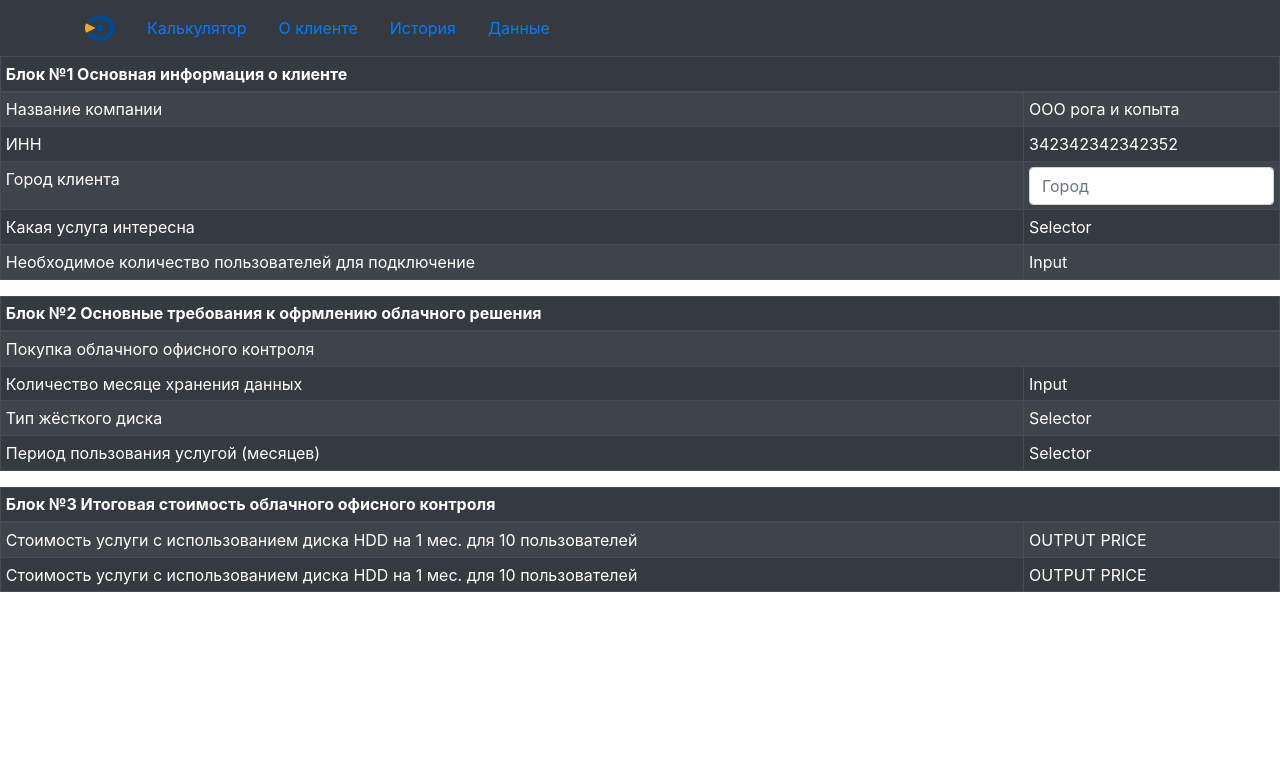
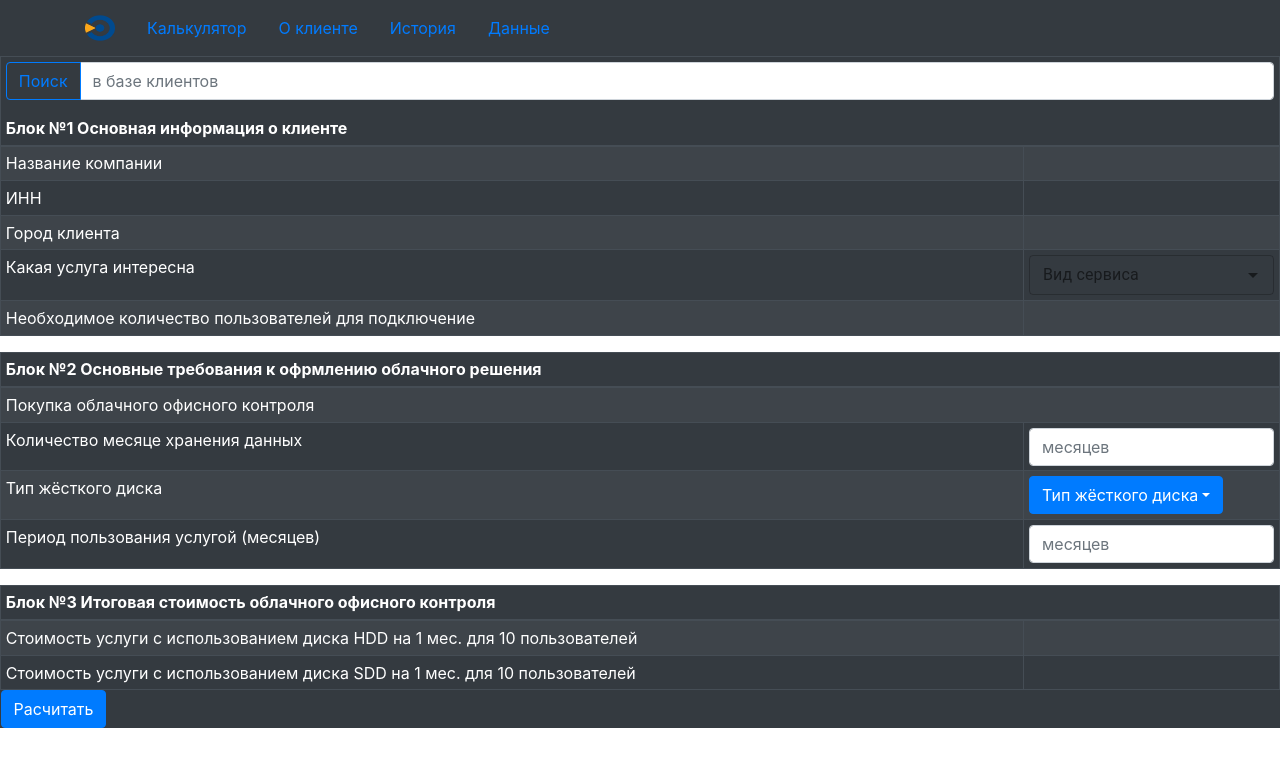
Before and after one commit to Fessaer/managingPlans, a React (Create React App) app: page / in a window 1280 px wide. Shown: the top 766 px of the page. Built offline with nearby package versions, Linux system fonts and the light colour scheme; no server answers; the database is empty; the HTML template or start-up script is replaced by a standard one.

Commit message:
add full functional

```diff
--- a/src/Pages/Home.jsx
+++ b/src/Pages/Home.jsx
@@ -1,13 +1,101 @@
 import React, { Component } from 'react';
-import { Table } from 'react-bootstrap';
+import { Table, Dropdown, DropdownButton, Button } from 'react-bootstrap';
+import firebase from 'firebase/app';
+import TextField from '@material-ui/core/TextField';
+import Autocomplete from '@material-ui/lab/Autocomplete';
 
 export default class Home extends Component {
   constructor(props) {
     super(props);
+    this.data = {}
+    this.state = {company:{}}
   }
-  handleClick = () => {
+  componentDidMount = async () => {
+      try {
+          const query_clientsList = await firebase.database().ref('clients').once('value')
+          const clientsList = query_clientsList.val()
+          this.data = clientsList
+      } catch (error) {
+          console.log(error.message)
+          throw error
+      }
 
   }
+  changeService = () => {
+    return (
+      <Autocomplete
+
+        id="combo-box-demo"
+        size="small"
+        onInputChange={this.changeServise}
+        options={[{title: 'Облачное решение'}, {title: 'Установка локального сервера'}]}
+        getOptionLabel={(option) => option.title}
+        getOptionSelected={(option, value) => option.id === value.id}
+        style={{ width: '100%', height: 'auto' }}
+        renderInput={(params) => <TextField {...params} label="Вид сервиса" variant="outlined" />}
+      />
+    )
+  }
+  handleChengeSearch = (e) => {
+    this.setState({search: e.target.value, company: {}})
+  }
+  clickSearch = () => {
+    console.log(this.state.search)
+    console.log(this.data)
+    for (const item in this.data) {
+      if (this.data[item].companyName === this.state.search) {
+        this.setState({search: this.state.search, company: this.data[item]}, console.log(this.state, 'state'))
+
+      }
+    }
+    // const array = Object.entries(this.data)
+
+  }
+  renderSearch = () => {
+    return (
+    <div className="input-group mb-3">
+      <div className="input-group-prepend">
+        <button className="btn btn-outline-primary" type="button" id="button-addon1" onClick={this.clickSearch}>Поиск</button>
+      </div>
+      <input type="text" className="form-control" placeholder="в базе клиентов" aria-label="Example text with button addon" aria-describedby="button-addon1" onChange={this.handleChengeSearch} />
+    </div>
+    )
+  }
+  numberOfMonthsSaveData = (e) => {
+    const value = e.target.value
+    const dataObj = this.state
+    dataObj.company.numberOfmonths = value
+    this.setState({dataObj})
+  }
+  numberOfMonthsService = (e) => {
+    const value = e.target.value
+    const dataObj = this.state
+    dataObj.company.serviceUsagePeriod = value
+    this.setState({dataObj})
+  }
+  clickMath = () => {
+    const dataObj = this.state
+    // const priceHdd = dataObj.company.typeHDD
+    const priceServiceUsagePeriod = dataObj.company.serviceUsagePeriod
+    const priceNumberOfmonths = dataObj.company.numberOfmonths
+    let priceHDD = 3.4 * priceServiceUsagePeriod * priceNumberOfmonths
+    let priceSDD = 51 * priceServiceUsagePeriod * priceNumberOfmonths
+    dataObj.company.priceHDD = priceHDD
+    dataObj.company.priceSSD = priceSDD
+    this.setState({dataObj})
+
+
+
+    console.log(this.state)
+  }
+  handleHHD = (e) => {
+    const value = e.target.text
+    const dataObj = this.state
+    dataObj.company.typeHDD = value
+    this.setState({dataObj})
+    // console.log(e.target.text)
+  }
+
     render() {
         return (
             <div>
@@ -15,30 +103,32 @@ export default class Home extends Component {
   <thead>
     <tr>
       <th colSpan="2">
-          Блок №1 Основная информация о клиенте
+      {this.renderSearch()}
+      Блок №1 Основная информация о клиенте
+
       </th>
     </tr>
   </thead>
   <tbody>
     <tr>
       <td>Название компании</td>
-      <td width="20%">ООО рога и копыта</td>
+      <td width="20%">{Object.prototype.hasOwnProperty.call(this.state.company, 'companyName') ? this.state.company.companyName : ''}</td>
     </tr>
     <tr>
       <td>ИНН</td>
-      <td width="20%">342342342342352</td>
+      <td width="20%">{Object.prototype.hasOwnProperty.call(this.state.company, 'INNCompany') ? this.state.company.INNCompany : ''}</td>
     </tr>
     <tr>
       <td>Город клиента</td>
-      <td width="20%"><input type="text" className="form-control" placeholder="Город" onChange={this.handleClick}/></td>
+      <td width="20%">{Object.prototype.hasOwnProperty.call(this.state.company, 'adressCompany') ? this.state.company.adressCompany : ''}</td>
     </tr>
     <tr>
       <td>Какая услуга интересна</td>
-      <td width="20%">Selector</td>
+      <td width="20%">{this.changeService()}</td>
     </tr>
     <tr>
       <td>Необходимое количество пользователей для подключение</td>
-      <td width="20%">Input</td>
+      <td width="20%">{Object.prototype.hasOwnProperty.call(this.state.company, 'countUsers') ? this.state.company.countUsers : ''}</td>
     </tr>
   </tbody>
 </Table>
@@ -56,15 +146,32 @@ export default class Home extends Component {
     </tr>
     <tr>
       <td>Количество месяце хранения данных</td>
-      <td width="20%">Input</td>
+      <td width="20%">
+      <input type="text" className="form-control" placeholder="месяцев" aria-label="Example text with button addon" aria-describedby="button-addon1" onChange={this.numberOfMonthsSaveData} />
+      </td>
     </tr>
     <tr>
       <td>Тип жёсткого диска</td>
-      <td width="20%">Selector</td>
+      <td width="20%">
+      <DropdownButton
+
+        menuAlign="left"
+        title={Object.prototype.hasOwnProperty.call(this.state.company, 'typeHDD') ? this.state.company.typeHDD : 'Тип жёсткого диска' }
+        id="dropdown-menu-align-responsive-1"
+        onClick={this.handleHHD}
+
+      >
+        <Dropdown.Item eventKey="1" aria-expanded="true">HDD</Dropdown.Item>
+        <Dropdown.Item eventKey="2">SSD</Dropdown.Item>
+        <Dropdown.Divider />
+          <Dropdown.Item eventKey="4">Оба варианта</Dropdown.Item>
+        </DropdownButton>
+      </td>
     </tr>
     <tr>
       <td>Период пользования услугой (месяцев)</td>
-      <td width="20%">Selector</td>
+      <td width="20%"><input type="text" className="form-control" placeholder="месяцев" aria-label="Example text with button addon" aria-describedby="button-addon1" onChange={this.numberOfMonthsService} />
+</td>
     </tr>
   </tbody>
 </Table>
@@ -79,14 +186,18 @@ export default class Home extends Component {
     <tbody>
     <tr>
       <td>Стоимость услуги с использованием диска HDD на 1 мес. для 10 пользователей</td>
-      <td width="20%">OUTPUT PRICE</td>
+      <td width="20%">{this.state.company.priceHDD}</td>
     </tr>
     <tr>
-      <td>Стоимость услуги с использованием диска HDD на 1 мес. для 10 пользователей</td>
-      <td width="20%">OUTPUT PRICE</td>
+      <td>Стоимость услуги с использованием диска SDD на 1 мес. для 10 пользователей</td>
+      <td width="20%">{this.state.company.priceSSD}</td>
     </tr>
   </tbody>
+  <>
+  <Button variant="primary" onClick={this.clickMath}>Расчитать</Button>
+  </>
 </Table>
+
 </div>
         )
     }
```
